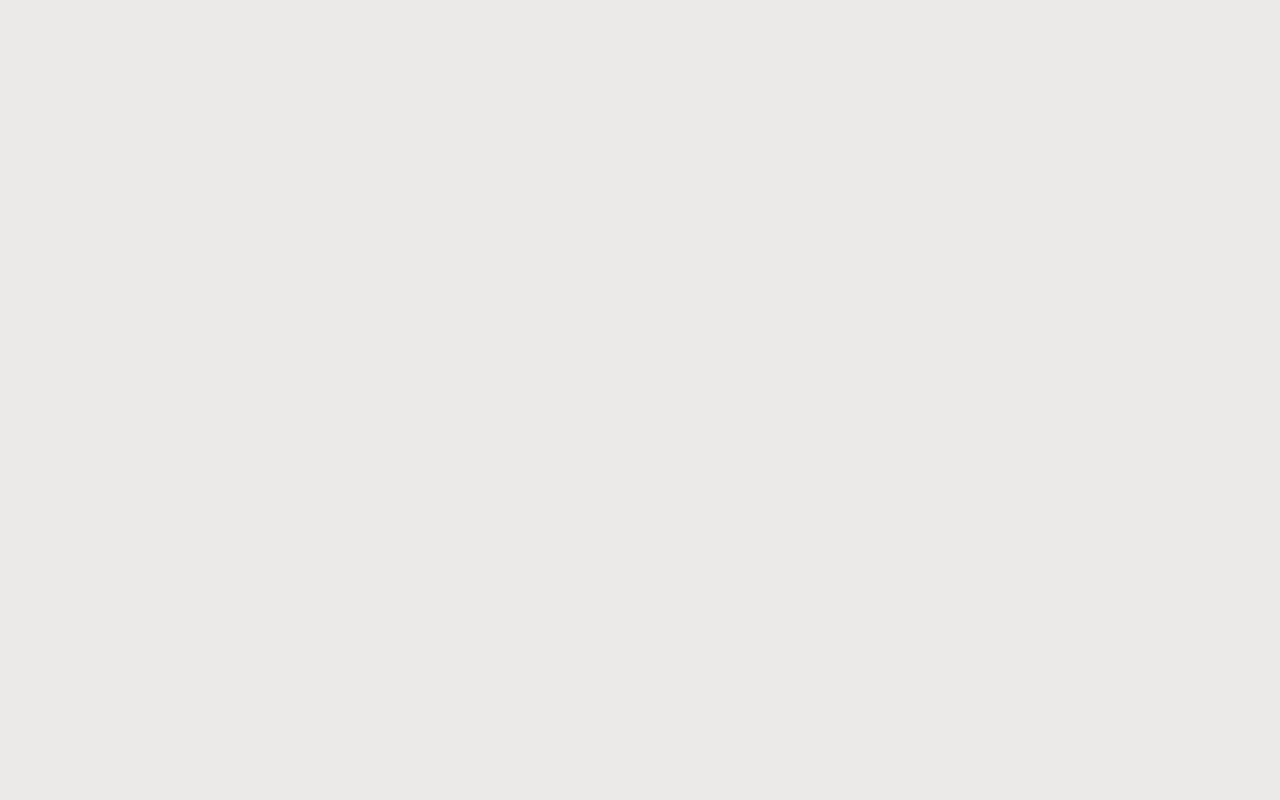
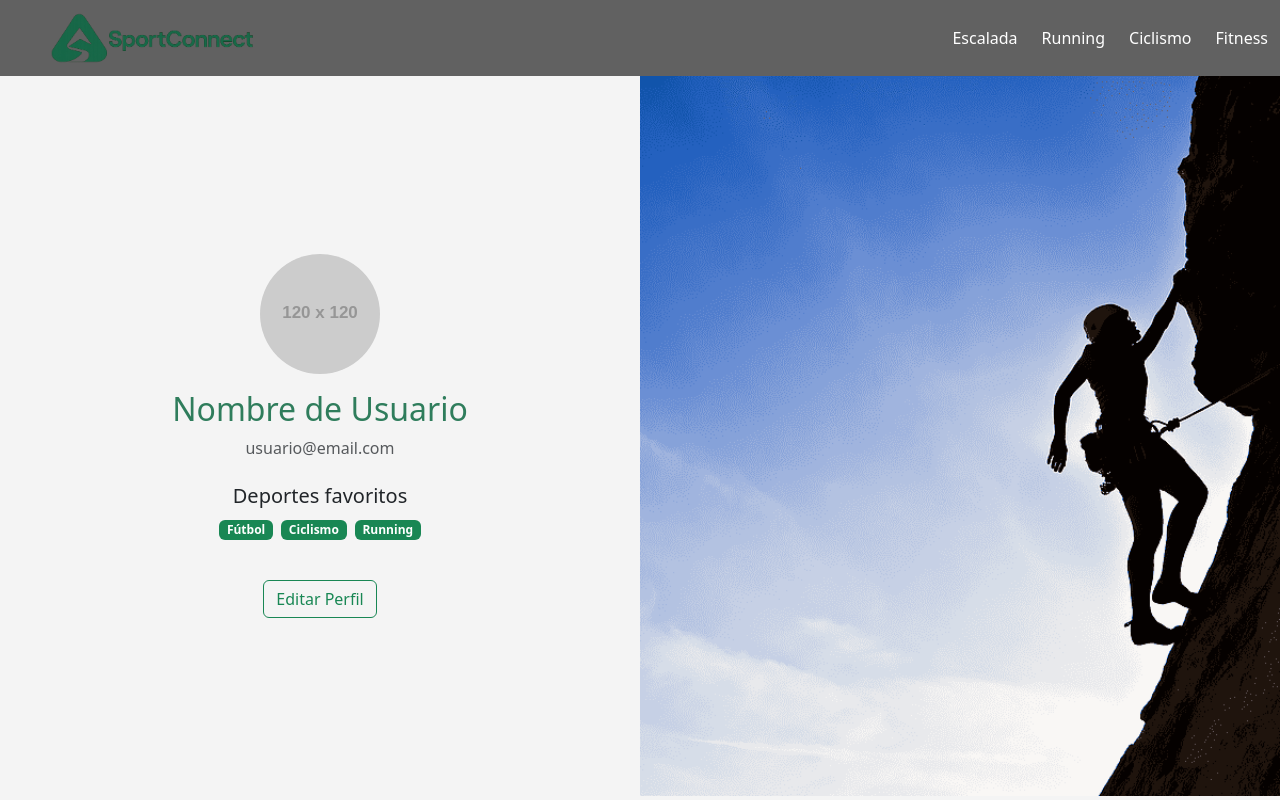
Before and after one commit to 4GeeksAcademy/SportConnect-G1, a React (Vite) app in the folder aventura-social/frontend/: page /profile in a window 1280 px wide. Before the commit this address had no page. Built offline with nearby package versions, Linux system fonts and the light colour scheme.

Commit message:
Profile empezado

```diff
--- a/aventura-social/frontend/src/App.jsx
+++ b/aventura-social/frontend/src/App.jsx
@@ -1,10 +1,9 @@
-import { useState } from 'react'
-// import './App.css'
-
+import { Profiler, useState } from 'react'
 import { BrowserRouter as Router, Routes, Route } from "react-router-dom";
 import Login from "./pages/Login";
 import CreateEvent from './pages/CreateEvent';
 import Home from './pages/Home';
+import Profile from './pages/Profile';
 
 function App() {
   return (
@@ -13,6 +12,7 @@ function App() {
         <Route path="/" element={<Home />} />
         <Route path="/login" element={<Login />} />
         <Route path="/create-event" element={<CreateEvent />} />
+        <Route path="/profile" element={<Profile />} />
       </Routes>
     </Router>
   );
--- a/aventura-social/frontend/src/pages/Profile.jsx
+++ b/aventura-social/frontend/src/pages/Profile.jsx
@@ -0,0 +1,45 @@
+import React from "react";
+import Navbar from "../components/Navbar";
+
+const Profile = () => {
+    return (
+        <div style={{ minHeight: "100vh", backgroundColor: "#f4f4f4" }}>
+            <Navbar />
+
+            <div className="d-flex" style={{ height: "calc(100vh - 80px)" }}>
+                {/* Columna izquierda - Datos del perfil */}
+                <div className="d-flex flex-column justify-content-center align-items-center col-12 col-md-6 p-5">
+                    <div className="text-center" style={{ maxWidth: "400px" }}>
+                        <img
+                            src="https://via.placeholder.com/120"
+                            alt="Avatar"
+                            className="rounded-circle mb-3"
+                        />
+                        <h2 style={{ color: "#2f7d5c" }}>Nombre de Usuario</h2>
+                        <p className="text-muted">usuario@email.com</p>
+
+                        <h5 className="mt-4">Deportes favoritos</h5>
+                        <ul className="list-inline">
+                            <li className="list-inline-item badge bg-success me-2">Fútbol</li>
+                            <li className="list-inline-item badge bg-success me-2">Ciclismo</li>
+                            <li className="list-inline-item badge bg-success">Running</li>
+                        </ul>
+
+                        <button className="btn btn-outline-success mt-4">Editar Perfil</button>
+                    </div>
+                </div>
+
+                {/* Columna derecha - Imagen */}
+                <div className="col-12 col-md-6 d-none d-md-block p-0">
+                    <img
+                        src="/Escalada.png"
+                        alt="Deportistas"
+                        style={{ width: "100%", height: "100%", objectFit: "cover" }}
+                    />
+                </div>
+            </div>
+        </div>
+    );
+};
+
+export default Profile;
```
Also changed, not shown: aventura-social/frontend/public/Escalada.png (added).
